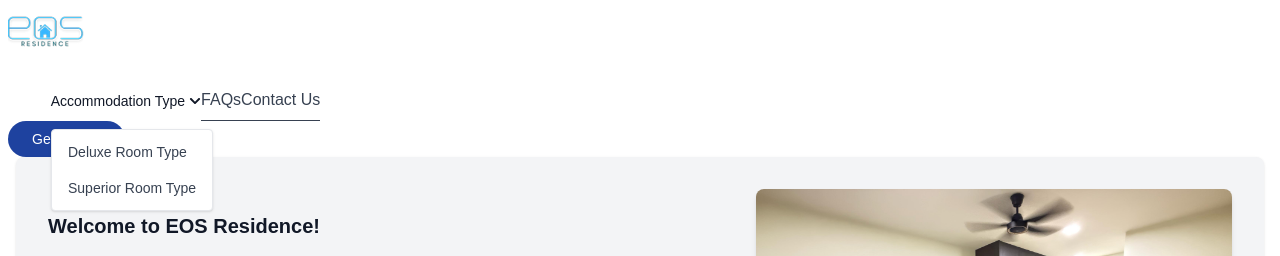
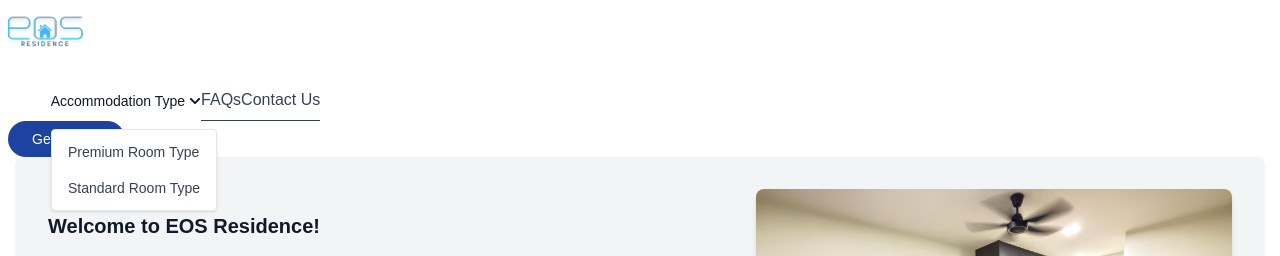
Before and after one commit to Eosstay/eos-residence, a Next.js app: page / in a window 1280 px wide. Both pictures are taken after a click on the button "Accommodation Type". Shown: the top 256 px of the page. Built offline with nearby package versions, Linux system fonts and the light colour scheme.

Commit message:
Update navbar.tsx

```diff
--- a/src/components/navbar.tsx
+++ b/src/components/navbar.tsx
@@ -83,7 +83,7 @@ export default function NavBar({ isMenuOpenMobile, setIsMenuOpenMobile, isMobile
                     isActivePath("/covillea") ? "bg-blue-700 text-white" : ""
                   }`}
                 >
-                  Deluxe Room Type
+                  Premium Room Type
                 </Link>
                 <Link
                   href="/vista"
@@ -92,7 +92,7 @@ export default function NavBar({ isMenuOpenMobile, setIsMenuOpenMobile, isMobile
                     isActivePath("/vista") ? "bg-blue-700 text-white" : ""
                   }`}
                 >
-                  Superior Room Type
+                  Standard Room Type
                 </Link>
               </div>
             )}
@@ -118,13 +118,13 @@ export default function NavBar({ isMenuOpenMobile, setIsMenuOpenMobile, isMobile
               href="/covillea"
               className={isActivePath("/covillea") ? "text-primary-700" : ""}
             >
-              Deluxe Room Type
+              Premium Room Type
             </DropdownItem>
             <DropdownItem
               href="/vista"
               className={isActivePath("/vista") ? "text-primary-700" : ""}
             >
-              Superior Room Type
+              Standard Room Type
             </DropdownItem>
           </Dropdown>
         )}
```
